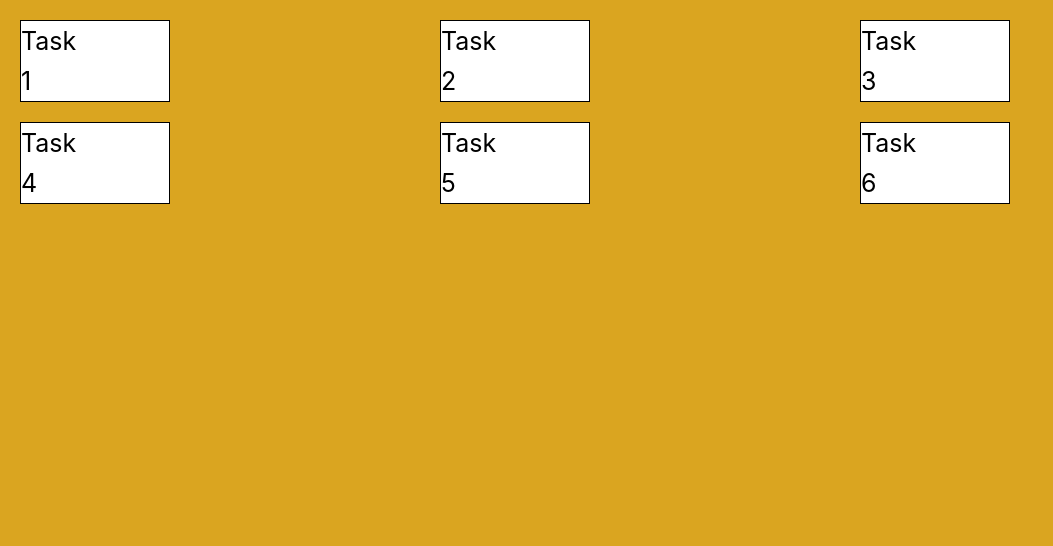
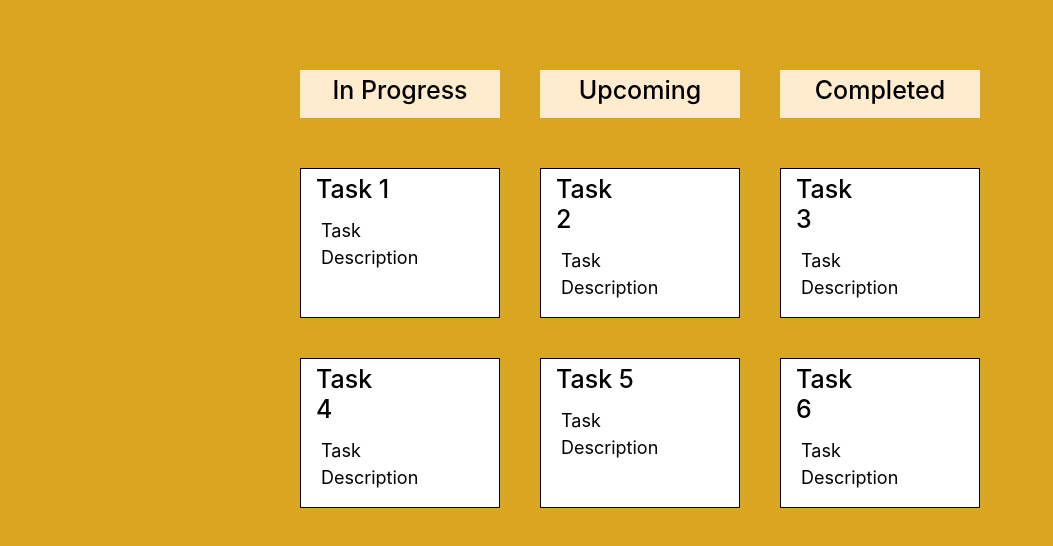
Before and after one commit to chrisfoose/jwdfinal, a plain HTML site: page dashboard.html in a window 1280 px wide. Shown: the whole page, without its empty margins (0-1053 px from the left). Drawn offline with nearby package versions, Linux system fonts and the light colour scheme.

Commit message:
added elements to dashboard file

```diff
--- a/css/style.css
+++ b/css/style.css
@@ -38,20 +38,54 @@ body {
   margin: 10px;
   height: 300px;
   display: grid;
-  grid-template-columns: 1fr 1fr 1fr;
-  grid-template-rows: 1fr 1fr 1fr;
+  grid-template-columns: auto auto auto;
+  grid-template-rows: auto auto auto;
+  justify-content: center;
 }
 
 .grid-item {
   color: black;
   font-size: 25px;
   text-align: left;
-  width: 150px;
+  width: 200px;
   line-height: 40px;
-  margin: 10px;
+  margin: 20px;
   padding-right: 100px;
   border: 1px solid black;
-  box-sizing: border-box;
+}
+
+.task-title {
+  font-size: 25px;
+  margin-left: 10px;
+  padding: 5px
+}
+
+.task-text {
+  font-size: 18px;
+  padding-left: 20px;
+  line-height: 27px;
+
+}
+
+.categories {
+  display: grid;
+  grid-template-columns: auto auto auto;
+  grid-template-rows: auto auto auto;
+  justify-content: center;
+  margin-top: 50px;
+
+}
+
+.grid-categories {
+  color: black;
+  font-size: 25px;
+  text-align: center;
+  width: 200px;
+  line-height: 40px;
+  margin: 20px;
+  padding-right: 10px;
+  background-color:blanchedalmond;
+
 }
 
  /*Add Task Section*/
--- a/dashboard.html
+++ b/dashboard.html
@@ -14,17 +14,55 @@
 
     <main>
 
+      <div class="categories">
+      <div class="grid-categories" tyle="background: white;">
+        <h1 class="task-title">In Progress</h1>
+      </div>
+
+      <div class="grid-categories" tyle="background: white;">
+        <h1 class="task-title">Upcoming</h1>
+      </div>
+
+      <div class="grid-categories" tyle="background: white;">
+        <h1 class="task-title">Completed</h1>
+      </div>
+    </div>
+
+
         <!-- Navbar-->
 
     <!-- alternative sample card using grid-->
 
 <div class="grid-container">
-    <div class="grid-item" style="background: white;">Task 1</div>
-    <div class="grid-item"style="background: white;">Task 2</div>
-    <div class="grid-item"style="background: white;">Task 3</div>
-    <div class="grid-item"style="background: white;">Task 4</div>
-    <div class="grid-item"style="background: white;">Task 5</div>
-    <div class="grid-item"style="background: white;">Task 6</div>
+    <div class="grid-item" style="background: white;">
+    <h1 class="task-title">Task 1</h1>
+    <p class="task-text">Task Description</p>
+    </div>
+
+    <div class="grid-item"style="background: white;">
+    <h1 class="task-title">Task 2</h1>
+    <p class="task-text">Task Description</p>
+  </div>
+
+    <div class="grid-item"style="background: white;">
+      <h1 class="task-title">Task 3</h1>
+      <p class="task-text">Task Description</p>
+    </div>
+
+    <div class="grid-item"style="background: white;">
+      <h1 class="task-title">Task 4</h1>
+      <p class="task-text">Task Description</p>
+    </div>
+
+    <div class="grid-item"style="background: white;">
+      <h1 class="task-title">Task 5</h1>
+    <p class="task-text">Task Description</p>
+  </div>
+
+    <div class="grid-item"style="background: white;">
+      <h1 class="task-title">Task 6</h1>
+      <p class="task-text">Task Description</p>
+    </div>
 
 
   </div>
```
